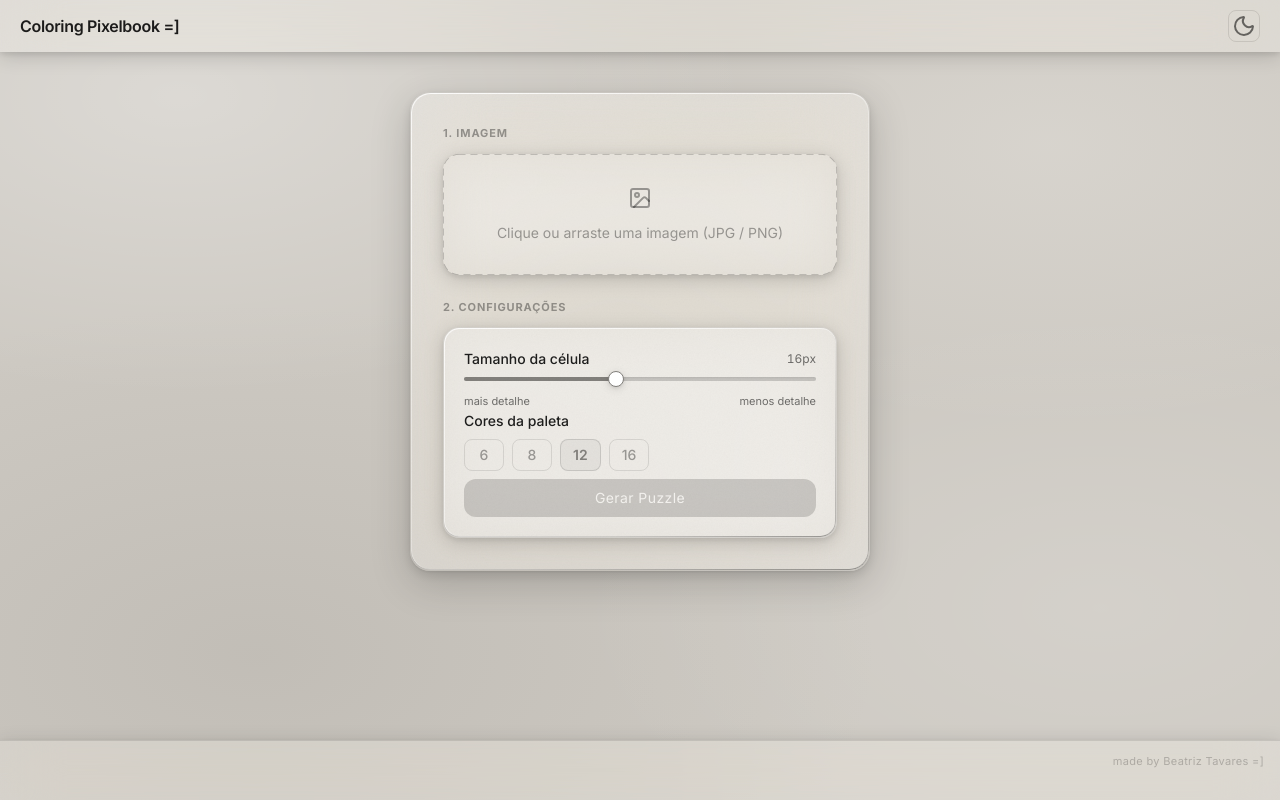
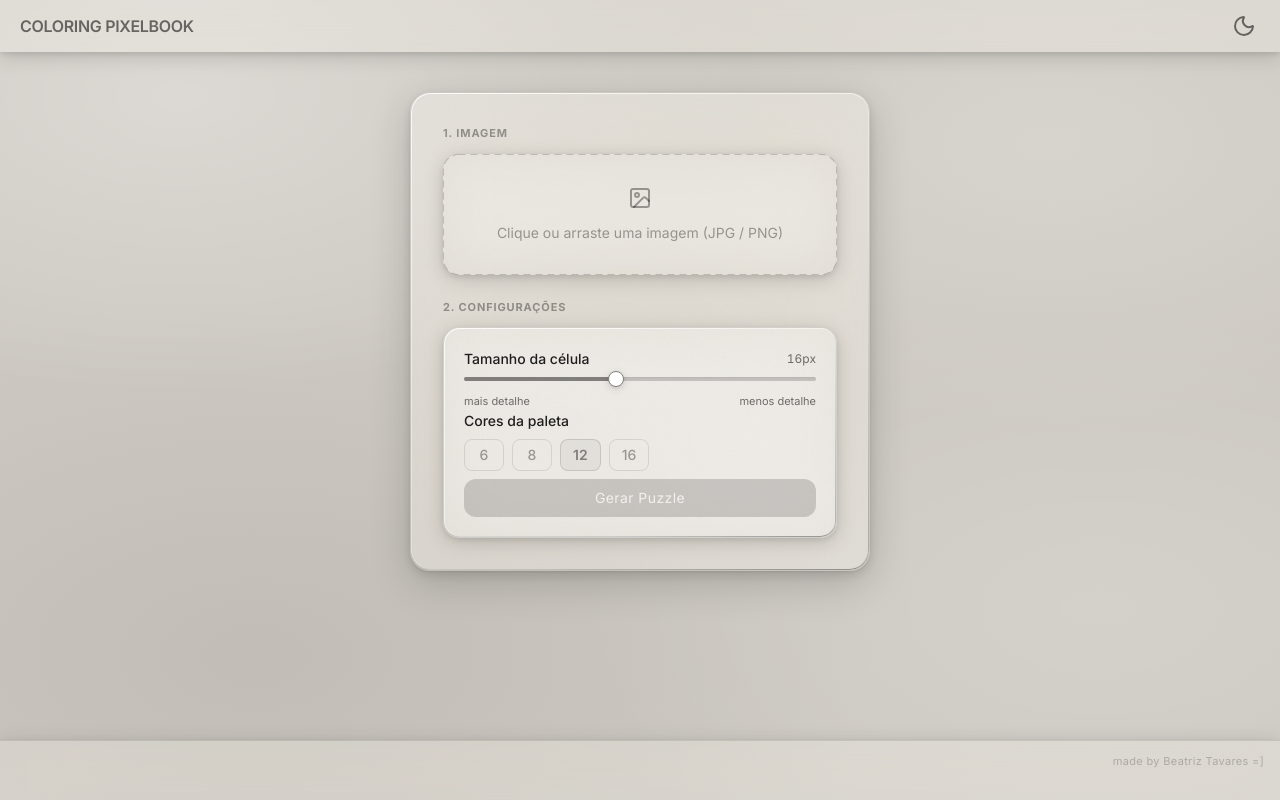
Before and after one commit to synthriz/pixel-art-coloring-book, a Vue app: page / in a window 1280 px wide. Built offline with nearby package versions, Linux system fonts and the light colour scheme.

Commit message:
chore: final adjustments

```diff
--- a/src/App.vue
+++ b/src/App.vue
@@ -41,7 +41,7 @@ function toggleTheme() {
   <div class="app-layout">
     <!-- header fixo no topo -->
     <header class="app-header glass-surface--simple">
-      <h1 class="app-title">Coloring Pixelbook =]</h1>
+      <h1 class="app-title">coloring pixelbook</h1>
       <button
         class="btn-theme-toggle"
         @click="toggleTheme"
--- a/src/assets/base.css
+++ b/src/assets/base.css
@@ -495,11 +495,12 @@ body {
 
 /* titulo do app no header */
 .app-title {
+  text-transform: uppercase;
   margin: 0;
   font-size: var(--text-lg);
   font-weight: 600;
   letter-spacing: var(--tracking-tight);
-  color: var(--text-primary);
+  color: var(--text-secondary);
 }
 
 /* botao de alternar tema claro/escuro */
@@ -511,7 +512,7 @@ body {
   height: 32px;
   border-radius: var(--radius-sm);
   background: transparent;
-  border: 1px solid var(--border-subtle);
+  /* border: 1px solid var(--border-subtle); */
   color: var(--text-secondary);
   font-size: 16px;
   line-height: 1;
--- a/src/components/ProgressBar.vue
+++ b/src/components/ProgressBar.vue
@@ -5,6 +5,18 @@
 <script setup>
 import { computed } from "vue";
 
+// textos que julguei engraçadinhos pra mostrar qdo chegar a 100 ;-;
+const progressDoneText = [
+  "Arrasou!",
+  "Picasso estaria orgulhoso.",
+  "Que obra de arte, hein?",
+  "Já pode colocar na moldura!",
+  "Zero defeitos. Virou arte!",
+  "Parabéns! Santa paciência, hein?",
+  "Obra de arte concluída!",
+  "Digno de museu!",
+  "Ficou lindo!",
+];
 // defineProps declara as props que esse componente aceita do pai
 const props = defineProps({
   value: {
@@ -29,7 +41,9 @@ const pct = computed(() => Math.min(100, Math.round(props.value * 100)));
     <div class="progress-labels">
       <span class="progress-pct">{{ pct }}% completo</span>
       <!-- v-if so mostra a mensagem de parabens quando chega a 100% -->
-      <span v-if="pct === 100" class="progress-done">Boa, conseguiu!</span>
+      <span v-if="pct === 100" class="progress-done">{{
+        progressDoneText[Math.floor(Math.random() * progressDoneText.length)]
+      }}</span>
     </div>
   </div>
 </template>
```
